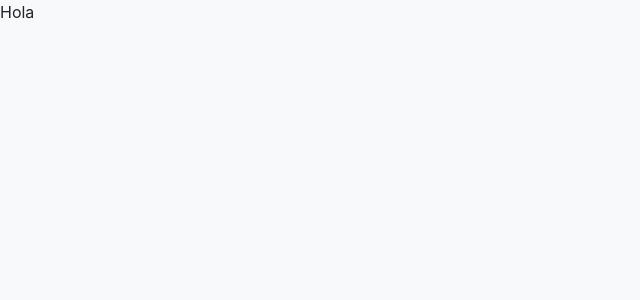
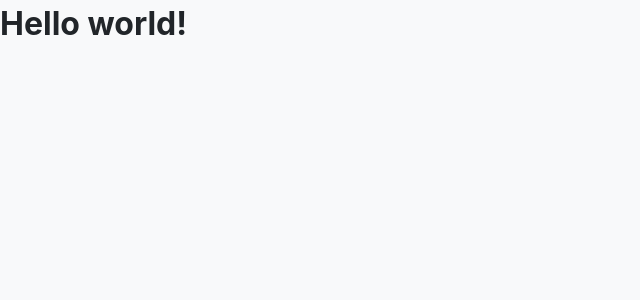
Before and after one commit to hsilv/TechnicalTest, a React (Vite) app in the folder frontend/: page / in a window 1280 px wide. Shown: the top 300 px of the page, without its empty margins (0-640 px from the left). Built offline with nearby package versions, Linux system fonts and the light colour scheme.

Commit message:
[feat/frontend]: Heading component

```diff
--- a/frontend/src/App.tsx
+++ b/frontend/src/App.tsx
@@ -1,7 +1,7 @@
-import "./App.scss";
+import { Heading } from "./components/atoms/heading";
 
 function App() {
-  return <p>Hola</p>;
+  return <Heading level="h1">Hello world!</Heading>;
 }
 
 export default App;
--- /dev/null
+++ b/frontend/src/components/atoms/heading/heading.tsx
@@ -0,0 +1,9 @@
+import React from "react";
+import { HeadingProps } from "./types";
+
+const Heading: React.FC<HeadingProps> = ({ level, children }) => {
+  const Tag = level;
+  return <Tag>{children}</Tag>;
+};
+
+export default Heading;
--- /dev/null
+++ b/frontend/src/components/atoms/heading/index.tsx
@@ -0,0 +1,2 @@
+export type { HeadingProps, HeadingLevel } from "./types";
+export { default as Heading } from "./heading";
--- /dev/null
+++ b/frontend/src/components/atoms/heading/types.tsx
@@ -0,0 +1,6 @@
+export type HeadingLevel = "h1" | "h2" | "h3" | "h4" | "h5" | "h6";
+
+export interface HeadingProps {
+  level: HeadingLevel;
+  children: React.ReactNode;
+}
```
Also changed, not shown: frontend/src/components/atoms/button/types.tsx (added), frontend/src/components/atoms/heading/heading.module.scss (added).
